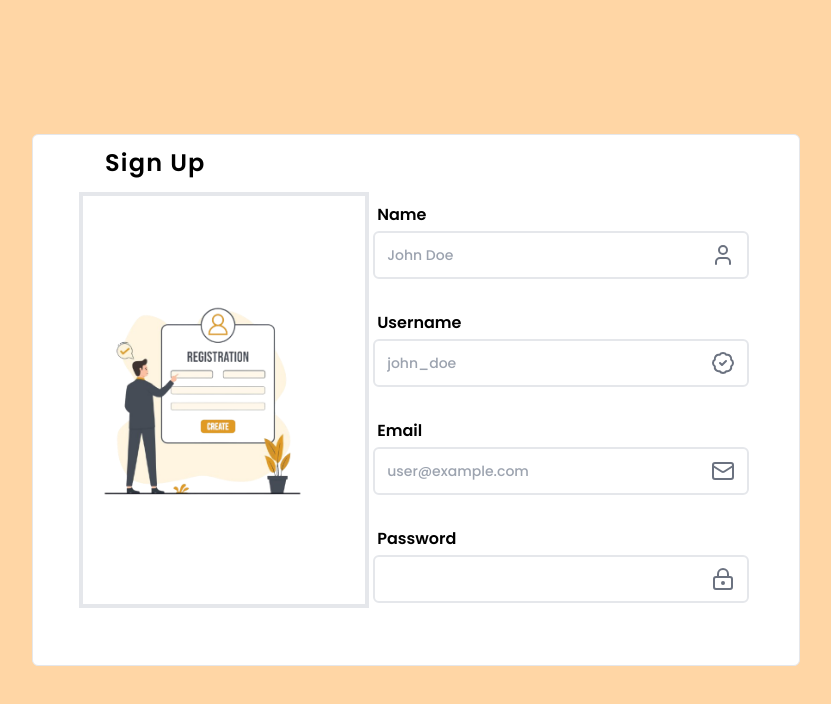
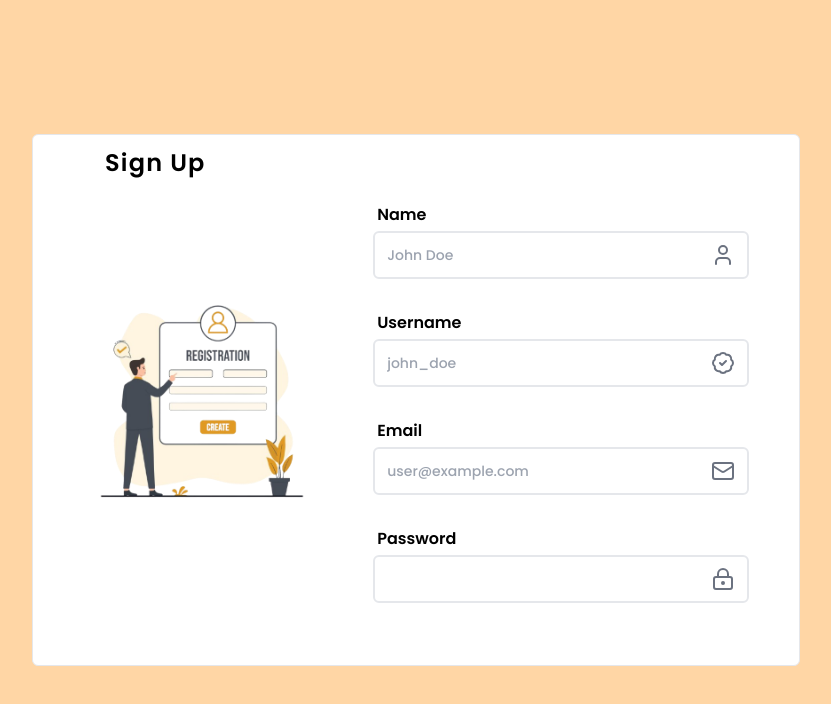
Before and after one commit to TanmayVidhate/DonorCircle_2, a React (Vite) app in the folder client/: page /signup in a window 1280 px wide. Shown: the top 704 px of the page, without its empty margins (224-1055 px from the left). Built offline with nearby package versions, Linux system fonts and the light colour scheme.

Commit message:
remove border

```diff
--- a/client/src/Components/SingupForm.jsx
+++ b/client/src/Components/SingupForm.jsx
@@ -81,7 +81,7 @@ function SingupForm() {
                 <div className='flex flex-col border rounded-md w-5/6 p-5 bg-white lg:flex-row lg:justify-center lg:items-center lg:w-3/5 lg:relative'>
 
                     {/* First Div */}
-                    <div className='order-2  lg:order-1 lg:w-2/5 border-4 '>
+                    <div className='order-2  lg:order-1 lg:w-2/5  '>
                         <p className='invisible  text-2xl font-semibold ml-2 tracking-wider lg:visible lg:absolute lg:top-3 lg:left-16   '>Sign Up</p>
                         <Image img_url={imgurl} className="!w-5/6 !object-scale-down sm:!object-scale-down md:!object-scale-down lg:!object-contain h-80  " />
                     </div>
```
